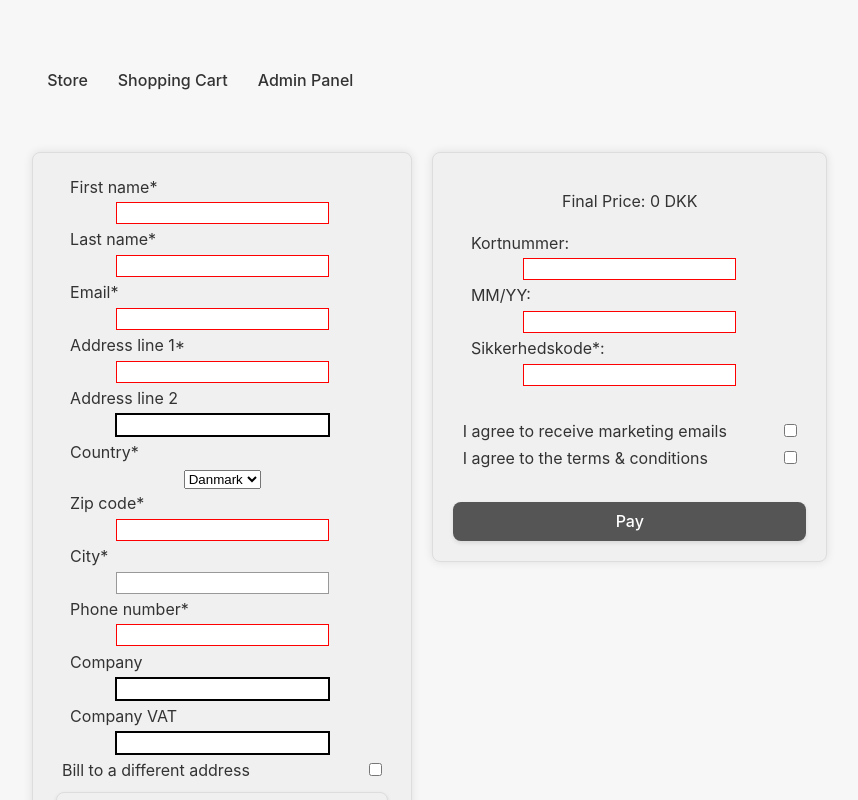
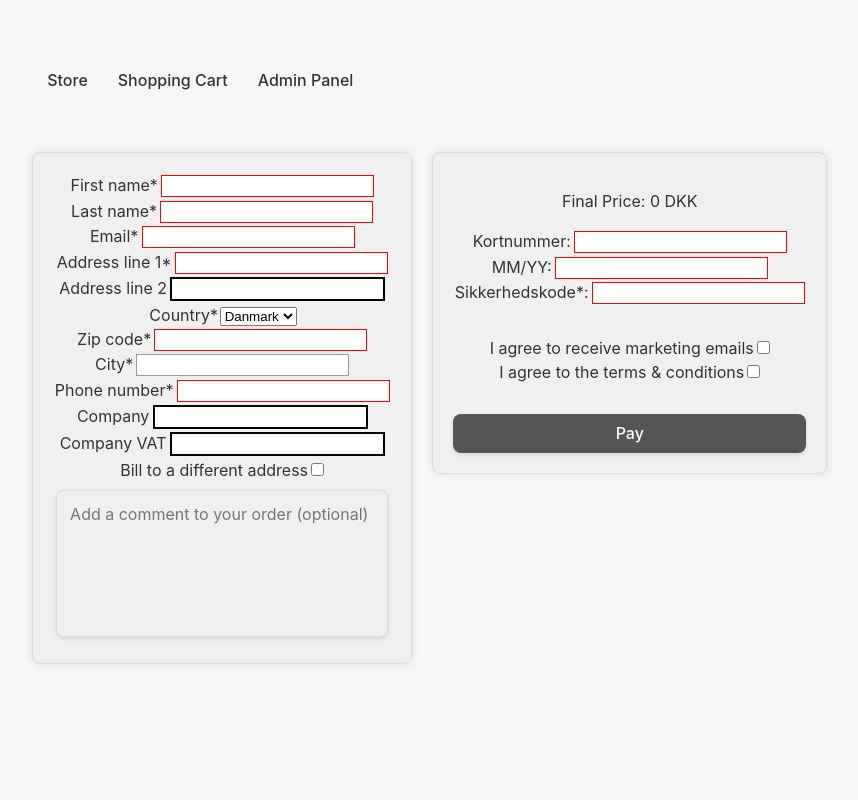
Before and after one commit to SiGoldbach/FrontendWebShop9, a React (Vite) app: page /checkout in a window 1280 px wide. Shown: the top 800 px of the page, without its empty margins (57-915 px from the left). Built offline with nearby package versions, Linux system fonts and the light colour scheme; no server answers.

Commit message:
forms are finally on the same line

```diff
--- a/src/Pages/index.css
+++ b/src/Pages/index.css
@@ -467,7 +467,7 @@ input:valid {
 
 label {
   /* Uniform size & alignment */
-  display: inline-block;
+  display: inline;
   width: 90%;
   text-align: left;
   margin: 0.1em;
@@ -524,6 +524,7 @@ ul {
   list-style: none;
   padding: 0;
   margin: 0;
+  justify-content: left;
 }
 
 li.billingAddress {
```
